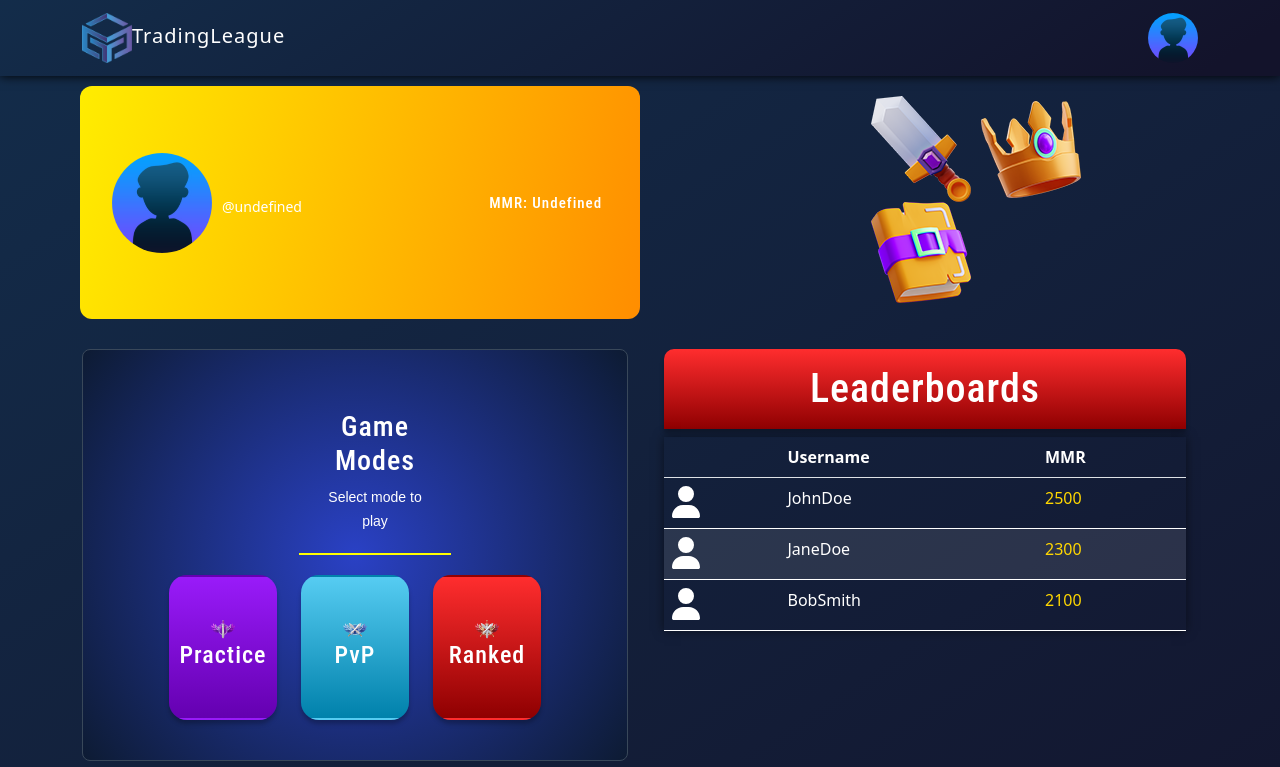
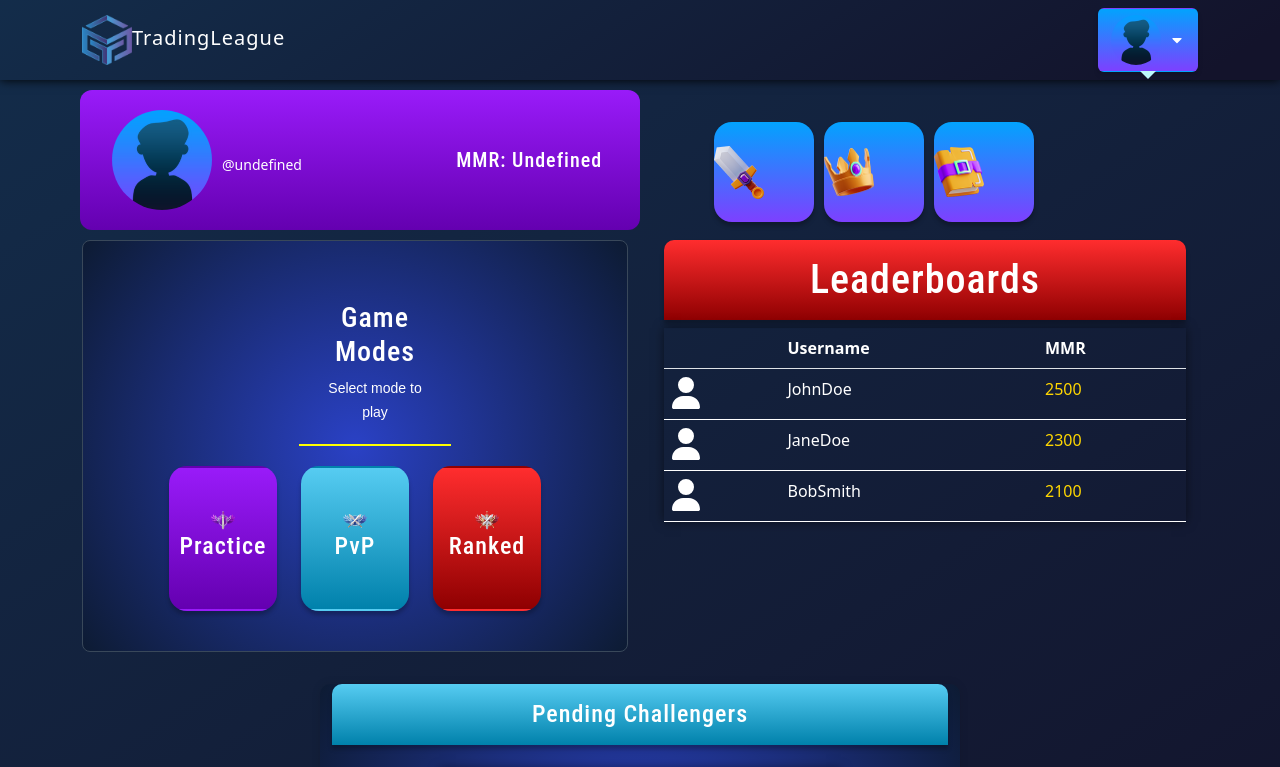
Before and after one commit to DevgenX/TradingLeague, a React (Create React App) app in the folder client/: page / in a window 1280 px wide. Shown: the top 767 px of the page. Built offline with nearby package versions, Linux system fonts and the light colour scheme.

Commit message:
Added button in the topnav and fixed some styling

```diff
--- a/client/src/components/Leaderboards/leaderboards.scss
+++ b/client/src/components/Leaderboards/leaderboards.scss
@@ -22,10 +22,13 @@
   border: none;
 }
 
-.table tbody tr:nth-child(even) {
-  background-color: rgba(255, 255, 255, 0.1);
+.table tbody tr:hover {
+  background: radial-gradient(
+    circle,
+    #00bfff,
+    #2d88ff,
+    #594cff,
+    #8519ff,
+    #a600ff
+  );
 }
-
-.table tbody tr:hover {
-  background-color: rgba(255, 255, 255, 0.2);
-}
--- a/client/src/components/Navbar/Navbar.jsx
+++ b/client/src/components/Navbar/Navbar.jsx
@@ -2,7 +2,7 @@ import "./navbar.scss";
 import Profile from "../../assets/default-user.png";
 
 import { Link } from "react-router-dom";
-import { FaHome, FaBook, FaBell } from "react-icons/fa";
+
 import { useAppContext } from "../../context/appContext";
 import { Container, Row, Col } from "react-bootstrap";
 import "bootstrap/dist/css/bootstrap.min.css";
@@ -31,7 +31,7 @@ const Navbar = () => {
             <h4>{`MMR: ${user?.mmr}`}</h4>
           </div>
         </Col>
-        <Col xs="6" md="4">
+        <Col xs="6" md="4" className="ledgers-container">
           <div className="ledgers">
             <ul>
               <li className="item">
@@ -46,7 +46,7 @@ const Navbar = () => {
               </li>
               <li className="item">
                 <Link to="/" style={{ color: "white" }}>
-                  <img src={History} />
+                  <img src={History} alt="" />
                 </Link>
               </li>
             </ul>
--- a/client/src/components/Navbar/navbar.scss
+++ b/client/src/components/Navbar/navbar.scss
@@ -1,17 +1,17 @@
 .navbar-container {
-  background-color: transparent;
   color: white;
   padding: 10px;
-  margin: 20px 20px;
 }
 
 .profile-container {
+  margin-top: 200px;
   align-items: center;
-  background: linear-gradient(284deg, #ffed00, #f80 25%, #f80, #ffed00);
+  background: linear-gradient(180deg, #991bf9 0%, #6400b0 100%);
   transition: 0.4s ease;
   background-size: 300%;
   border-radius: 12px;
   justify-content: space-between;
+  max-height: 200px;
 }
 
 .profile-wrapper {
@@ -42,24 +42,62 @@
   }
 
   h4 {
-    font-size: 15px;
+    font-size: 20px;
     margin: 0.5rem;
   }
+}
+
+.ledgers-container {
+  display: flex;
+  flex-wrap: nowrap;
+  justify-content: center;
+  align-items: center;
+  gap: 20px;
 }
 
 .ledgers {
   display: flex;
   justify-content: center;
-  margin-top: 10px;
   align-items: center;
+  padding: 10px;
+  margin: auto;
+
+  img {
+    width: 50%;
+    height: 50%;
+    display: flex;
+    justify-content: center;
+    align-items: center;
+  }
 }
 
-.item {
-  display: inline-block;
-  margin-right: 10px;
-  font-size: 30px;
+ul {
+  display: flex;
+  position: absolute;
+
+  .item {
+    display: flex;
+    position: relative;
+    top: 20px;
+    right: 150px;
+    justify-content: center;
+    align-items: center;
+    margin-right: 10px;
+    width: 100px;
+    height: 100px;
+    background: linear-gradient(180deg, #02a3fe 0%, #7d40ff 100%);
+    box-shadow: 0px 4px 4px rgb(0 0 0 / 25%);
+    border-radius: 18px;
+
+    &:hover {
+      font-size: large;
+      background-image: linear-gradient(
+        to right top,
+        #ff0,
+        #ff8c00,
+        #f00,
+        #00f
+      );
+    }
+  }
 }
-
-.item:hover {
-  font-size: large;
-}
--- a/client/src/components/Pending.jsx/pending.scss
+++ b/client/src/components/Pending.jsx/pending.scss
@@ -28,14 +28,6 @@
 
   tbody tr td:not(:last-child) {
     border-right: none;
-  }
-
-  tbody tr:nth-child(even) {
-    background-color: rgba(255, 255, 255, 0.1);
-  }
-
-  tbody tr:hover {
-    background-color: rgba(255, 255, 255, 0.2);
   }
 }
 
--- a/client/src/components/TopNav/TopNav.jsx
+++ b/client/src/components/TopNav/TopNav.jsx
@@ -1,10 +1,21 @@
+import { useState } from "react";
 import { Link } from "react-router-dom";
 import { Container, Nav, Navbar } from "react-bootstrap";
 import "bootstrap/dist/css/bootstrap.min.css";
 import logo from "../../assets/logo/logo.png";
 import defaultUser from "../../assets/default-user.png";
+import { useAppContext } from "../../context/appContext";
+import { FaCaretDown } from "react-icons/fa";
+import "./topnav.scss";
 
 const TopNav = () => {
+  const { user } = useAppContext();
+  const [showDropdown, setShowDropdown] = useState(false);
+
+  const handleDropdown = () => {
+    setShowDropdown(!showDropdown);
+  };
+
   return (
     <Navbar className="topnav" expand="lg">
       <Container>
@@ -16,8 +27,30 @@ const TopNav = () => {
         </Navbar.Brand>
         <Navbar.Toggle aria-controls="basic-navbar-nav" />
         <Navbar.Collapse id="basic-navbar-nav">
-          <Nav className="ms-auto">
-            <img src={defaultUser} alt="default-user" className="user-tab" />
+          <Nav className="btn-container ms-auto">
+            <button type="button" className="btn" onClick={handleDropdown}>
+              <img src={defaultUser} alt="default-user" className="user-tab" />
+              {user?.name}
+              <FaCaretDown />
+            </button>
+            <div
+              className={showDropdown ? "dropdown show-dropdown" : "dropdown"}
+            >
+              <button
+                type="button"
+                className="edit-btn"
+                onClick={() => console.log("Editing user")}
+              >
+                Profile
+              </button>
+              <button
+                type="button"
+                className="logout-btn"
+                onClick={() => console.log("Logging out user")}
+              >
+                Logout
+              </button>
+            </div>
           </Nav>
         </Navbar.Collapse>
       </Container>
--- /dev/null
+++ b/client/src/components/TopNav/topnav.scss
@@ -0,0 +1,60 @@
+.topnav {
+  .btn-container {
+    position: relative;
+    .btn {
+      display: flex;
+      align-items: center;
+      justify-content: center;
+      gap: 0 0.5rem;
+      position: relative;
+      box-shadow: var(--shadow-2);
+      &::after {
+        content: "";
+        position: absolute;
+        top: 100%;
+        left: 50%;
+        width: 0;
+        height: 0;
+        border-top: 0.5rem solid var(--primary-100);
+        border-left: 0.5rem solid transparent;
+        border-right: 0.5rem solid transparent;
+        transform: translateX(-50%);
+      }
+      &.active::after {
+        border-top-color: var(--primary-500);
+      }
+    }
+    .dropdown {
+      position: absolute;
+      top: calc(100% + 0.5rem);
+      left: 50%;
+      transform: translateX(-50%);
+      background: var(--primary-100);
+      box-shadow: var(--shadow-2);
+
+      width: 50%;
+      padding: 0.5rem;
+      text-align: center;
+      border-radius: var(--borderRadius);
+      visibility: hidden;
+      opacity: 0;
+      transition: visibility 0s linear 0.2s, opacity 0.2s linear;
+      &.show-dropdown {
+        visibility: visible;
+        opacity: 1;
+        transition-delay: 0s;
+      }
+      .dropdown-btn {
+        background: transparent;
+        border: none;
+        color: var(--primary-500);
+        letter-spacing: var(--letterSpacing);
+        text-transform: capitalize;
+        cursor: pointer;
+        &:not(:last-child) {
+          margin-bottom: 0.5rem;
+        }
+      }
+    }
+  }
+}
--- a/client/src/context/actions.js
+++ b/client/src/context/actions.js
@@ -1,14 +1,16 @@
 export const SHOW_ALERT = "SHOW_ALERT";
 export const CLEAR_ALERT = "CLEAR_ALERT";
-
-export const REGISTER_USER_BEGIN = "REGISTER_USER_BEGIN";
-export const REGISTER_USER_SUCCESS = "REGISTER_USER_SUCCESS";
-export const REGISTER_USER_ERROR = "REGISTER_USER_ERROR";
-
-export const LOGIN_USER_BEGIN = "LOGIN_USER_BEGIN";
-export const LOGIN_USER_SUCCESS = "LOGIN_USER_SUCCESS";
-export const LOGIN_USER_ERROR = "LOGIN_USER_ERROR";
 
 export const SETUP_USER_BEGIN = "SETUP_USER_BEGIN";
 export const SETUP_USER_SUCCESS = "SETUP_USER_SUCCESS";
 export const SETUP_USER_ERROR = "SETUP_USER_ERROR";
+
+export const TOGGLE_SIDEBAR = "TOGGLE_SIDEBAR";
+
+// export const REGISTER_USER_BEGIN = "REGISTER_USER_BEGIN";
+// export const REGISTER_USER_SUCCESS = "REGISTER_USER_SUCCESS";
+// export const REGISTER_USER_ERROR = "REGISTER_USER_ERROR";
+
+// export const LOGIN_USER_BEGIN = "LOGIN_USER_BEGIN";
+// export const LOGIN_USER_SUCCESS = "LOGIN_USER_SUCCESS";
+// export const LOGIN_USER_ERROR = "LOGIN_USER_ERROR";
--- a/client/src/context/appContext.js
+++ b/client/src/context/appContext.js
@@ -8,6 +8,7 @@ import {
   SETUP_USER_BEGIN,
   SETUP_USER_SUCCESS,
   SETUP_USER_ERROR,
+  TOGGLE_SIDEBAR,
 } from "./actions";
 
 const user = localStorage.getItem("user");
@@ -16,6 +17,7 @@ const token = localStorage.getItem("token");
 const initialState = {
   isLoading: false,
   showAlert: false,
+  showSidebar: false,
   alertText: "",
   alertType: "",
   user: user ? JSON.parse(user) : null,
@@ -48,42 +50,6 @@ const AppProvider = ({ children }) => {
     localStorage.removeItem("token");
   };
 
-  // const registerUser = async (currentUser) => {
-  //   dispatch({ type: REGISTER_USER_BEGIN });
-  //   try {
-  //     const { data } = await axios.post("/api/v1/auth/register", currentUser);
-  //     const { user, token } = data;
-  //     dispatch({ type: REGISTER_USER_SUCCESS, payload: { user, token } });
-  //     addUserToLocalStorage({ user, token });
-  //   } catch (error) {
-  //     dispatch({
-  //       type: REGISTER_USER_ERROR,
-  //       payload: {
-  //         msg: error.response.data.msg,
-  //       },
-  //     });
-  //   }
-  //   clearAlert();
-  // };
-
-  // const loginUser = async (currentUser) => {
-  //   dispatch({ type: LOGIN_USER_BEGIN });
-  //   try {
-  //     const { data } = await axios.post("/api/v1/auth/login", currentUser);
-  //     const { user, token } = data;
-  //     dispatch({ type: LOGIN_USER_SUCCESS, payload: { user, token } });
-  //     addUserToLocalStorage({ user, token });
-  //   } catch (error) {
-  //     dispatch({
-  //       type: LOGIN_USER_ERROR,
-  //       payload: {
-  //         msg: error.response.data.msg,
-  //       },
-  //     });
-  //   }
-  //   clearAlert();
-  // };
-
   const setupUser = async ({ currentUser, endPoint, alertText }) => {
     dispatch({ type: SETUP_USER_BEGIN });
     try {
@@ -108,12 +74,18 @@ const AppProvider = ({ children }) => {
     clearAlert();
   };
 
+  const toggleSidebar = () => {
+    dispatch({ type: TOGGLE_SIDEBAR });
+  };
+
   const logoutUser = () => {
     removeUserFromLocalStorage();
   };
 
   return (
-    <AppContext.Provider value={{ ...state, displayAlert, setupUser }}>
+    <AppContext.Provider
+      value={{ ...state, displayAlert, setupUser, toggleSidebar, logoutUser }}
+    >
       {children}
     </AppContext.Provider>
   );
@@ -124,3 +96,39 @@ export const useAppContext = () => {
 };
 
 export { AppProvider, initialState };
+
+// const registerUser = async (currentUser) => {
+//   dispatch({ type: REGISTER_USER_BEGIN });
+//   try {
+//     const { data } = await axios.post("/api/v1/auth/register", currentUser);
+//     const { user, token } = data;
+//     dispatch({ type: REGISTER_USER_SUCCESS, payload: { user, token } });
+//     addUserToLocalStorage({ user, token });
+//   } catch (error) {
+//     dispatch({
+//       type: REGISTER_USER_ERROR,
+//       payload: {
+//         msg: error.response.data.msg,
+//       },
+//     });
+//   }
+//   clearAlert();
+// };
+
+// const loginUser = async (currentUser) => {
+//   dispatch({ type: LOGIN_USER_BEGIN });
+//   try {
+//     const { data } = await axios.post("/api/v1/auth/login", currentUser);
+//     const { user, token } = data;
+//     dispatch({ type: LOGIN_USER_SUCCESS, payload: { user, token } });
+//     addUserToLocalStorage({ user, token });
+//   } catch (error) {
+//     dispatch({
+//       type: LOGIN_USER_ERROR,
+//       payload: {
+//         msg: error.response.data.msg,
+//       },
+//     });
+//   }
+//   clearAlert();
+// };
--- a/client/src/context/reducers.js
+++ b/client/src/context/reducers.js
@@ -1,15 +1,10 @@
 import {
   SHOW_ALERT,
   CLEAR_ALERT,
-  REGISTER_USER_BEGIN,
-  REGISTER_USER_ERROR,
-  REGISTER_USER_SUCCESS,
-  LOGIN_USER_BEGIN,
-  LOGIN_USER_SUCCESS,
-  LOGIN_USER_ERROR,
   SETUP_USER_BEGIN,
   SETUP_USER_SUCCESS,
   SETUP_USER_ERROR,
+  TOGGLE_SIDEBAR,
 } from "./actions";
 
 const reducer = (state, action) => {
@@ -28,64 +23,6 @@ const reducer = (state, action) => {
       showAlert: false,
       alertType: "",
       alertText: "",
-    };
-  }
-
-  if (action.type === REGISTER_USER_BEGIN) {
-    return {
-      ...state,
-      isLoading: true,
-    };
-  }
-
-  if (action.type === REGISTER_USER_SUCCESS) {
-    return {
-      ...state,
-      user: action.payload.user,
-      token: action.payload.token,
-      isLoading: false,
-      showAlert: true,
-      alertType: "success",
-      alertText: "Sign up success! Redirecting...",
-    };
-  }
-
-  if (action.type === REGISTER_USER_ERROR) {
-    return {
-      ...state,
-      isLoading: false,
-      showAlert: true,
-      alertType: "danger",
-      alertText: action.payload.msg,
-    };
-  }
-
-  if (action.type === LOGIN_USER_BEGIN) {
-    return {
-      ...state,
-      isLoading: true,
-    };
-  }
-
-  if (action.type === LOGIN_USER_SUCCESS) {
-    return {
-      ...state,
-      user: action.payload.user,
-      token: action.payload.token,
-      isLoading: false,
-      showAlert: true,
-      alertType: "success",
-      alertText: "Login success! Redirecting...",
-    };
-  }
-
-  if (action.type === LOGIN_USER_ERROR) {
-    return {
-      ...state,
-      isLoading: false,
-      showAlert: true,
-      alertType: "danger",
-      alertText: action.payload.msg,
     };
   }
 
@@ -118,7 +55,72 @@ const reducer = (state, action) => {
     };
   }
 
+  if (action.type === TOGGLE_SIDEBAR) {
+    return {
+      ...state,
+      showSidebar: !state.showSidebar,
+    };
+  }
+
   throw new Error(`No such action: ${action.type}`);
 };
 
 export default reducer;
+
+// if (action.type === REGISTER_USER_BEGIN) {
+//   return {
+//     ...state,
+//     isLoading: true,
+//   };
+// }
+
+// if (action.type === REGISTER_USER_SUCCESS) {
+//   return {
+//     ...state,
+//     user: action.payload.user,
+//     token: action.payload.token,
+//     isLoading: false,
+//     showAlert: true,
+//     alertType: "success",
+//     alertText: "Sign up success! Redirecting...",
+//   };
+// }
+
+// if (action.type === REGISTER_USER_ERROR) {
+//   return {
+//     ...state,
+//     isLoading: false,
+//     showAlert: true,
+//     alertType: "danger",
+//     alertText: action.payload.msg,
+//   };
+// }
+
+// if (action.type === LOGIN_USER_BEGIN) {
+//   return {
+//     ...state,
+//     isLoading: true,
+//   };
+// }
+
+// if (action.type === LOGIN_USER_SUCCESS) {
+//   return {
+//     ...state,
+//     user: action.payload.user,
+//     token: action.payload.token,
+//     isLoading: false,
+//     showAlert: true,
+//     alertType: "success",
+//     alertText: "Login success! Redirecting...",
+//   };
+// }
+
+// if (action.type === LOGIN_USER_ERROR) {
+//   return {
+//     ...state,
+//     isLoading: false,
+//     showAlert: true,
+//     alertType: "danger",
+//     alertText: action.payload.msg,
+//   };
+// }
```
